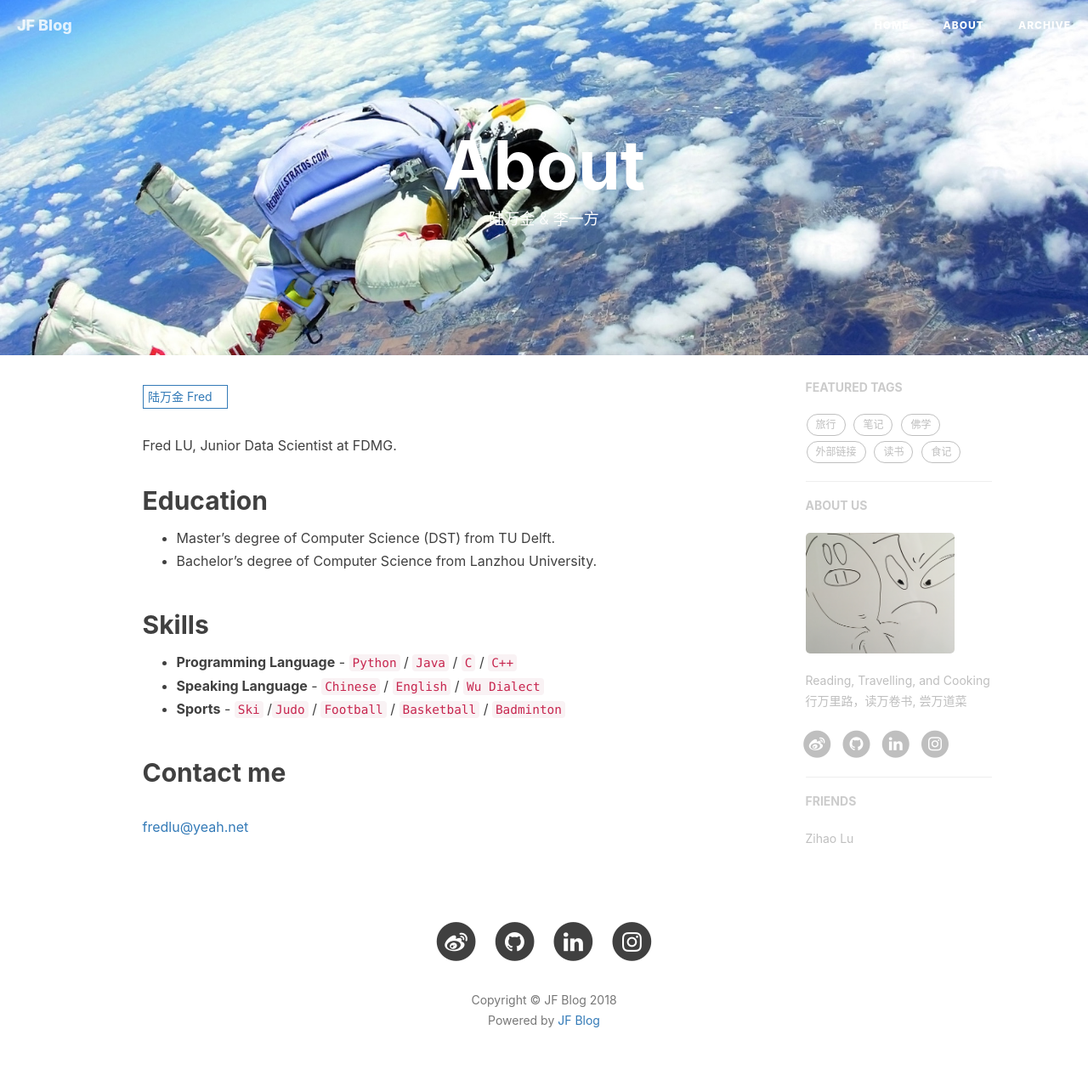
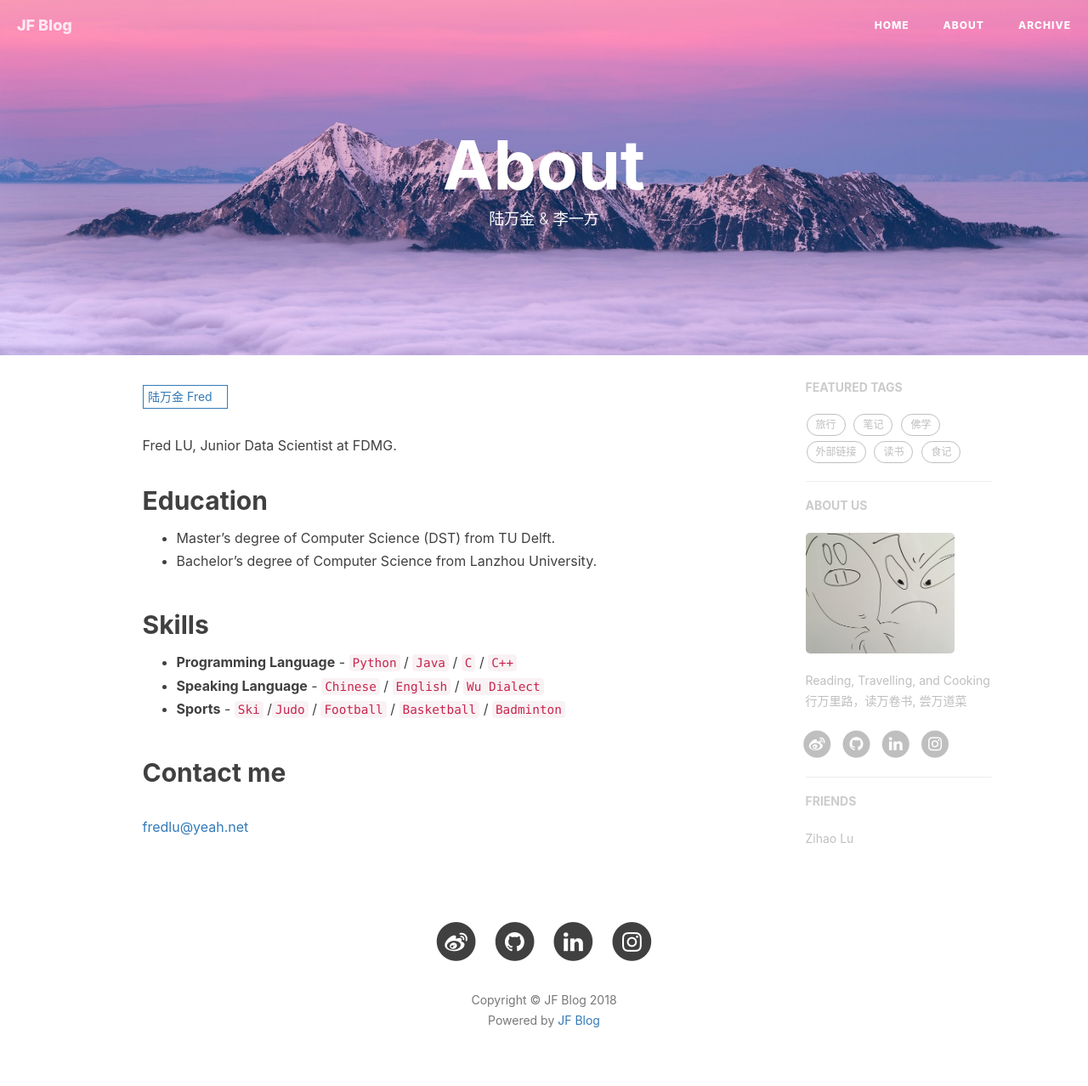
Before and after one commit to dutchflu/dutchflu.github.io, a Jekyll site: the page built from about.html, in a window 1280 px wide. Shown: the whole page at 85% size. Built offline with Jekyll 4.4.1, drawn with Linux system fonts in a browser that asks for light colours; nearby versions of some CDN libraries; comment, search, counter and statistics services are not loaded.

Commit message:
about-bg-mountain

```diff
--- a/about.html
+++ b/about.html
@@ -2,7 +2,7 @@
 layout: page
 title: "About"
 description: "陆万金 & 李一方"
-header-img: "img/about-bg-sky.jpg"
+header-img: "img/about-bg-mountain.jpg"
 multilingual: true
 ---
 
```
Also changed, not shown: img/about-bg-mountain.jpg (added).
